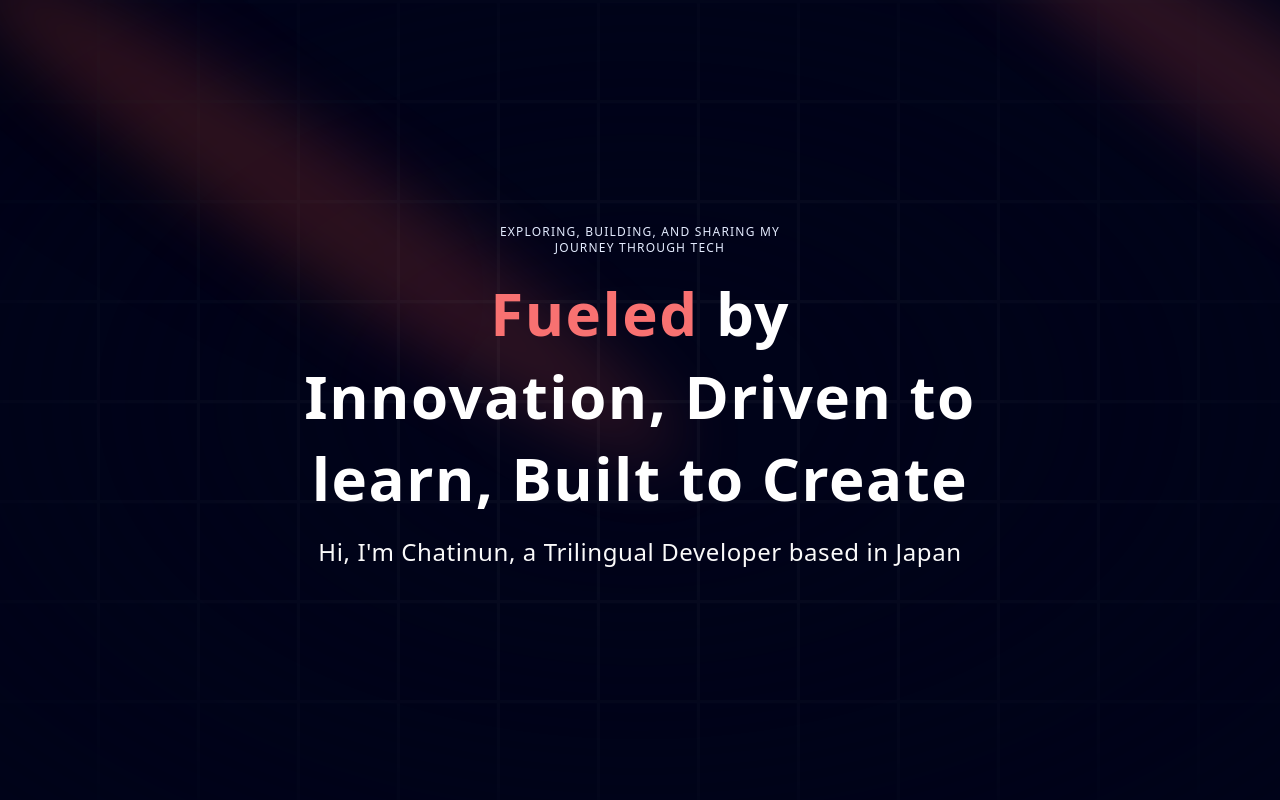
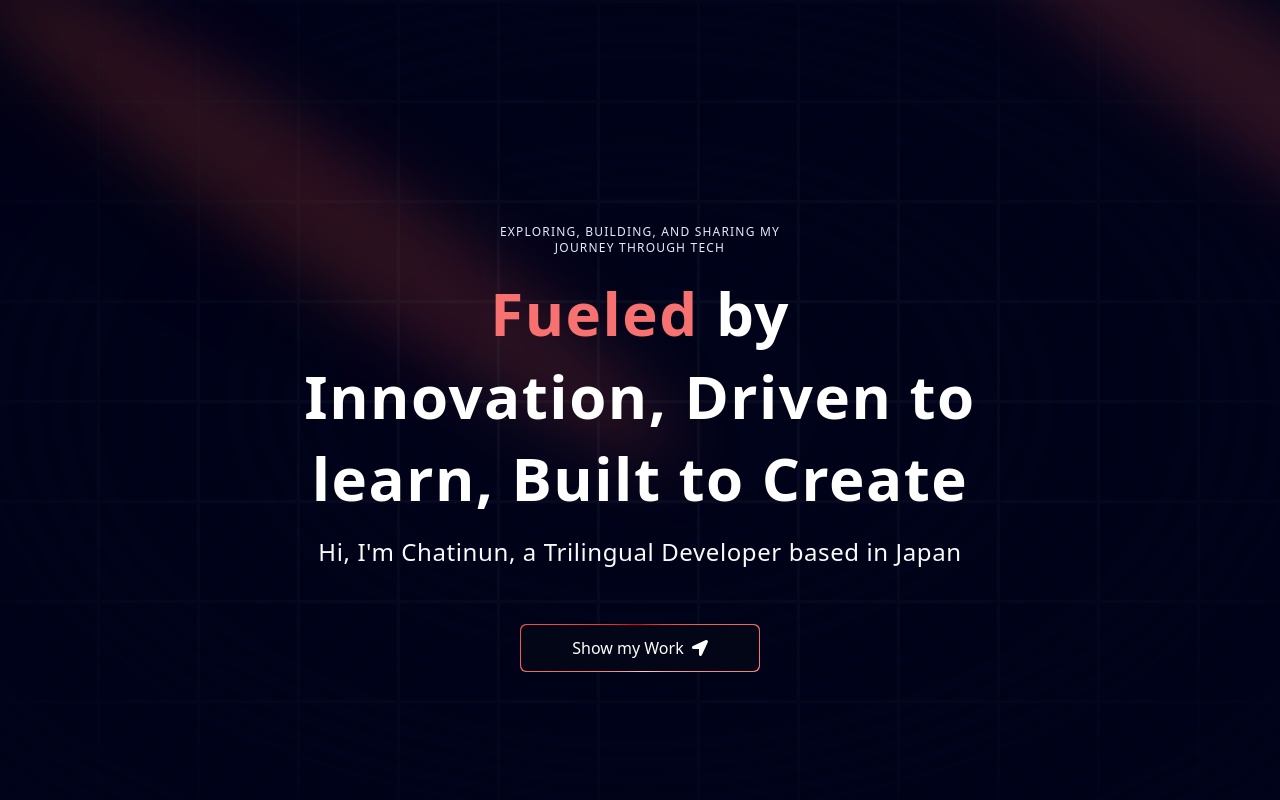
Before and after one commit to chatinunk97/chatinun-portfolio, a Next.js app: page / in a window 1280 px wide. Shown: the top 800 px of the page. Built offline with nearby package versions, Linux system fonts and the light colour scheme.

Commit message:
add button navigating to projects

```diff
--- /dev/null
+++ b/components/ButtonMagic.tsx
@@ -0,0 +1,32 @@
+import React from "react";
+
+const ButtonMagic = ({
+  title,
+  icon,
+  position,
+  handleClick,
+  otherClasses,
+}: {
+  title: string;
+  icon: React.ReactNode;
+  position: string;
+  handleClick?: () => void;
+  otherClasses?: string;
+}) => {
+  return (
+    <div>
+      <button className="relative inline-flex h-12 overflow-hidden rounded-md p-[1px] focus:outline-none w-60 md:mt-10">
+        <span className="absolute inset-[-1000%] animate-[spin_2s_linear_infinite] bg-[conic-gradient(from_90deg_at_50%_50%,#ffcbcb_0%,#e30000_50%,#ffcbcb_100%)]" />
+        <span
+          className={`inline-flex gap-2 h-full w-full cursor-pointer items-center justify-center rounded-md bg-slate-950 px-7 font-medium text-white backdrop-blur-3xl ${otherClasses}`}
+        >
+          {position === "left" && icon}
+          {title}
+          {position === "right" && icon}
+        </span>
+      </button>
+    </div>
+  );
+};
+
+export default ButtonMagic;
--- a/components/Hero.tsx
+++ b/components/Hero.tsx
@@ -1,6 +1,8 @@
 import React from "react";
 import { Spotlight } from "./ui/spotlight";
 import { TextGenerateEffect } from "./ui/text-generate-effect";
+import { FaLocationArrow } from "react-icons/fa";
+import ButtonMagic from "./ButtonMagic";
 
 const Hero = () => {
   return (
@@ -14,7 +16,10 @@ const Hero = () => {
           className="top-10 left-full h-[80vh] w-[100vw] md:w-[50vw]"
           fill="#cf4b44"
         />
-        <Spotlight className="top-38 left-0 md:left-80  h-[80vh] w-[100vw] md:w-[50vw]" fill="#cf4b44" />
+        <Spotlight
+          className="top-38 left-0 md:left-80  h-[80vh] w-[100vw] md:w-[50vw]"
+          fill="#cf4b44"
+        />
       </div>
       <div className="h-screen w-full dark:bg-black-100 bg-white  dark:bg-grid-white/[0.03] bg-grid-black/[0.2]  flex items-center justify-center absolute top-0 left-0">
         <div className="absolute pointer-events-none inset-0 flex items-center justify-center dark:bg-black-100 bg-white [mask-image:radial-gradient(ellipse_at_center,transparent_20%,black)]" />
@@ -22,7 +27,7 @@ const Hero = () => {
       <div className="flex justify-center relative my-20 z-10">
         <div className="max-w-[89vw] md:max-w-2xl lg:max-w-[60w] flex flex-col items-center justify-center">
           <h2 className="uppercase tracking-widest text-xs text-center text-blue-100 max-w-80">
-          Exploring, building, and sharing my journey through tech
+            Exploring, building, and sharing my journey through tech
           </h2>
           <TextGenerateEffect
             className="text-center text-[40px] md:text-5xl lg:text-6xl"
@@ -31,6 +36,11 @@ const Hero = () => {
           <p className="text-center md:tracking-wide mb-4 text-sm md:text-lg lg:text-2xl">
             Hi, I'm Chatinun, a Trilingual Developer based in Japan
           </p>
+          <ButtonMagic
+            title={"Show my Work"}
+            icon={<FaLocationArrow />}
+            position="right"
+          />
         </div>
       </div>
     </div>
--- a/components/TimeLinePort.tsx
+++ b/components/TimeLinePort.tsx
@@ -11,11 +11,8 @@ const TimeLinePort = () => {
   };
   return (
     <>
-      <button onClick={handleToggle}>
-        {" "}
-        {isCardOn ? "Toggle to Timeline" : "Toggle to Projects"}{" "}
-      </button>
-      {isCardOn ? <CardCarousel /> : <TimelineDemo />}
+      <h1>wow</h1>
+      <CardCarousel /> <TimelineDemo />
     </>
   );
 };
--- a/package.json
+++ b/package.json
@@ -20,6 +20,7 @@
     "next-themes": "^0.4.4",
     "react": "^19.0.0",
     "react-dom": "^19.0.0",
+    "react-icons": "^5.5.0",
     "tailwind-merge": "^3.0.1",
     "tailwindcss-animate": "^1.0.7"
   },
```
Also changed, not shown: 1 other file (tests, documents, lock files or other folders).
